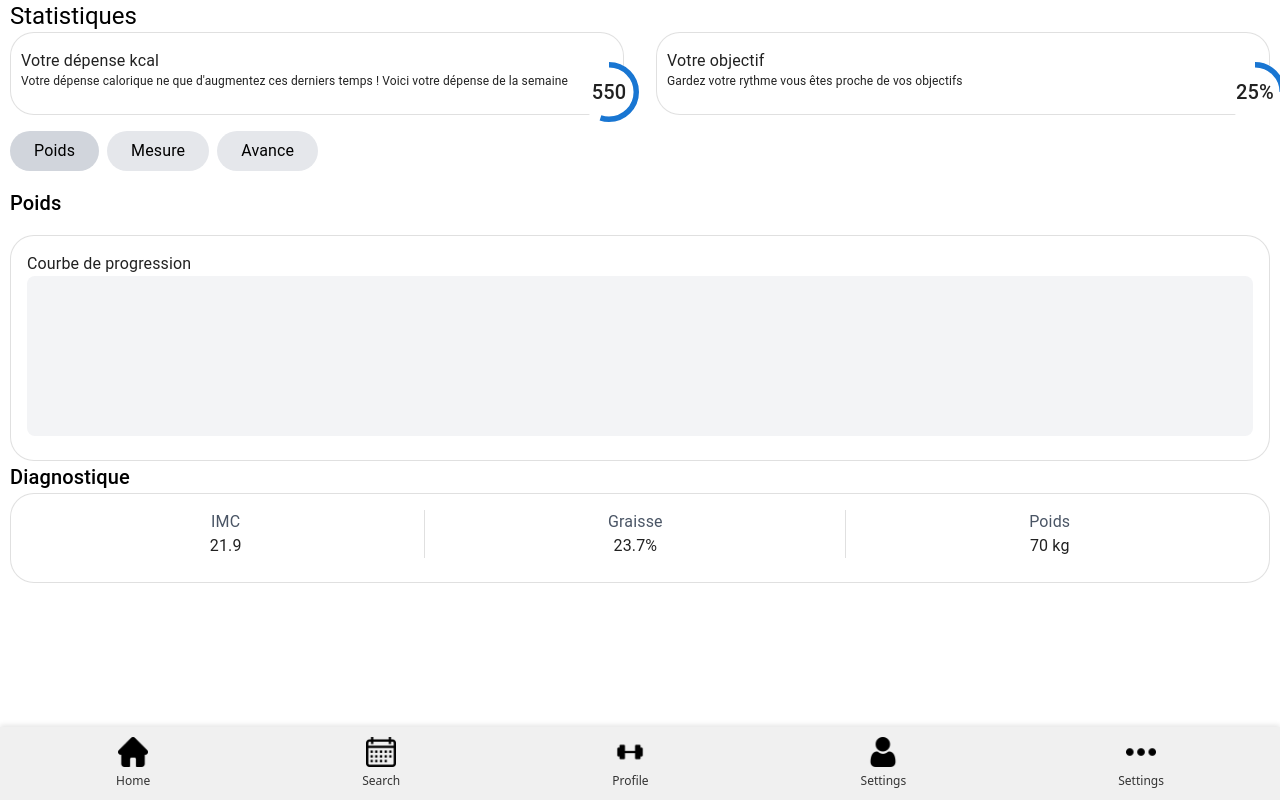
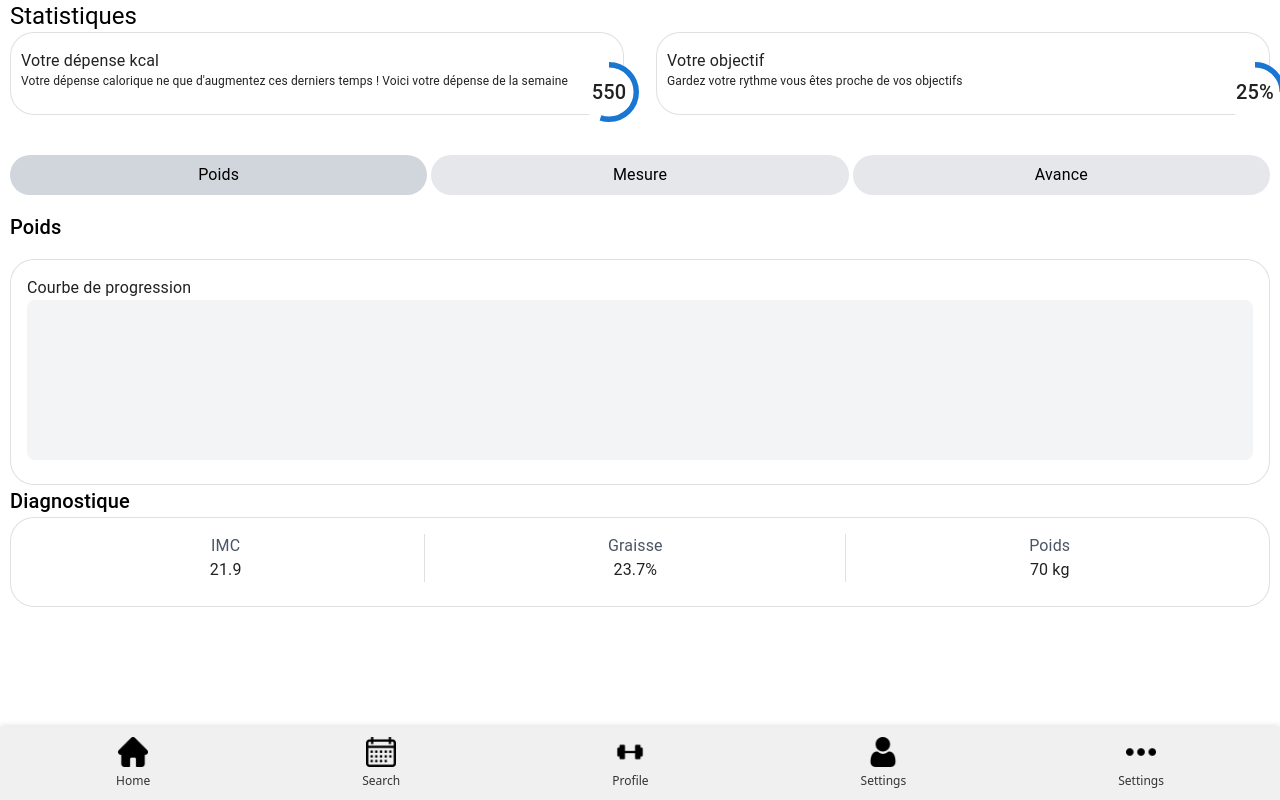
Before and after one commit to Saachanmh/my_digital_project, a React (Vite) app in the folder mdp/: page /stat in a window 1280 px wide. Built offline with nearby package versions, Linux system fonts and the light colour scheme.

Commit message:
mensuration

```diff
--- a/mdp/src/components/Statistics/ProgressTab.jsx
+++ b/mdp/src/components/Statistics/ProgressTab.jsx
@@ -4,7 +4,7 @@ const ProgressTab = ({ label, selected, onClick }) => {
   return (
     <Box
       onClick={onClick}
-      className={`px-6 py-2 rounded-full cursor-pointer ${selected ? 'bg-gray-300' : 'bg-gray-200'}`}
+      className={`px-6 py-2 flex-1 flex justify-center rounded-full cursor-pointer ${selected ? 'bg-gray-300' : 'bg-gray-200'}`}
     >
       <Typography className="text-sm">{label}</Typography>
     </Box>
--- a/mdp/src/pages/StatistiquesPage.jsx
+++ b/mdp/src/pages/StatistiquesPage.jsx
@@ -34,7 +34,7 @@ const StatistiquesPage = () => {
       <Typography variant="h5" className="font-bold mb-4">Statistiques</Typography>
 
       {/* Calorie and Objective Cards */}
-      <Box className="flex gap-8 mb-4">
+      <Box className="flex gap-8 mb-10">
         <CircularProgressCard
           title="Votre dépense kcal"
           value={550}
@@ -52,18 +52,23 @@ const StatistiquesPage = () => {
       </Box>
 
       {/* Tabs */}
-      <Box className="flex gap-2 mb-4">
+      <Box className="flex gap-1 mb-4 justify-evenly">
         <ProgressTab
+          className="flex-1"
           label="Poids"
           selected={selectedTab === 'poids'}
           onClick={() => handleTabChange('poids')}
         />
         <ProgressTab
+          className="flex-1"
+
           label="Mesure"
           selected={selectedTab === 'mesure'}
           onClick={() => handleTabChange('mesure')}
         />
         <ProgressTab
+          className="flex-1"
+
           label="Avance"
           selected={selectedTab === 'avance'}
           onClick={() => handleTabChange('avance')}
```
Also changed, not shown: mdp/src/components/Statistics/MeasurementsSection.jsx (+5 -6 lines).
